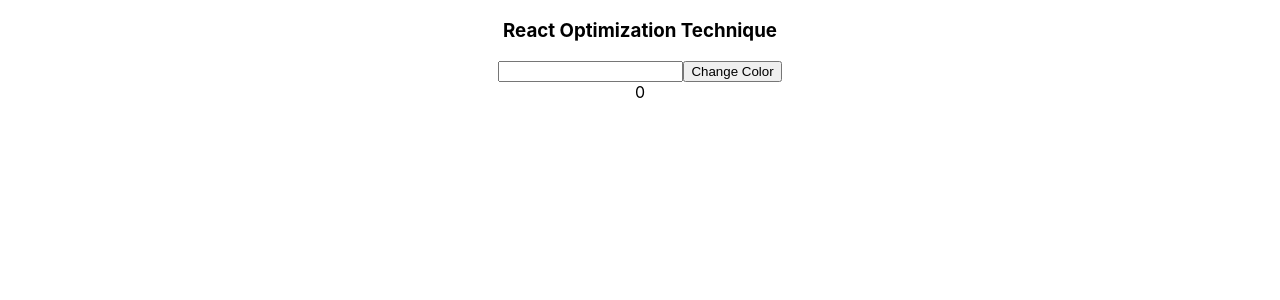
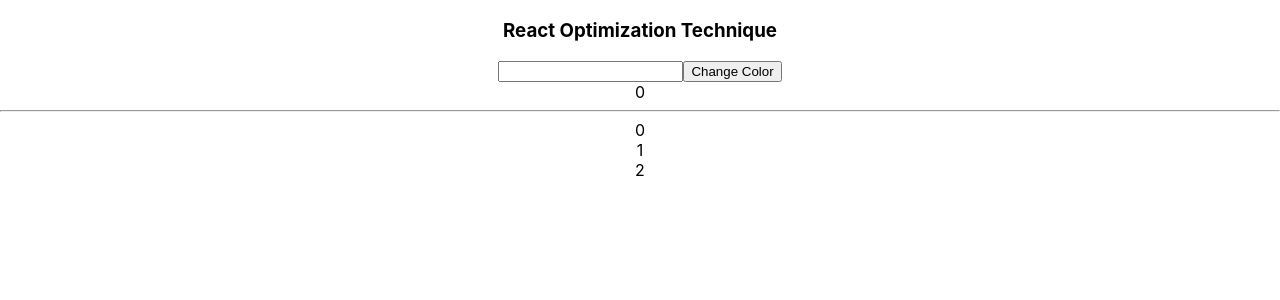
Before and after one commit to ShajadulGH/react-optimization-technique, a React (Create React App) app: page / in a window 1280 px wide. Shown: the top 300 px of the page. Built offline with nearby package versions, Linux system fonts and the light colour scheme.

Commit message:
Feat:Use useCallBack for Optimization

```diff
--- a/src/App.js
+++ b/src/App.js
@@ -1,7 +1,7 @@
-import React, { useState, useMemo, useEffect } from "react";
+import React, { useState, useMemo, useEffect, useCallback } from "react";
 import Input from "./Components/Input";
 import "./App.css";
-
+import List from "./Components/List";
 function App() {
   const [inputValue, setInputValue] = useState(0);
   const [dark, setDark] = useState(false);
@@ -10,17 +10,20 @@
     for (let i = 0; i < 1000000000; i++) {}
     return num * 2;
   };
+  const forList = useCallback(() => {
+    return [inputValue, inputValue + 1, inputValue + 2];
+  }, [inputValue]);
   const multyplay = useMemo(() => {
     return slowFunction(inputValue);
   }, [inputValue]);
 
   const inputHandler = (event) => {
-    setInputValue(event.target.value);
+    setInputValue(parseInt(event.target.value));
   };
   const darkHandle = () => {
     setDark((prevDark) => !prevDark);
   };
-  const styles = useMemo(() => {
+  const stylesValue = useMemo(() => {
     return {
       backgroundColor: dark ? "black" : "white",
       color: dark ? "white" : "black",
@@ -28,13 +31,17 @@
   }, [dark]);
   useEffect(() => {
     console.log("Color Changed");
-  }, [styles]);
+  }, [stylesValue]);
   return (
     <div className="App">
-      <h3>React Optimization Technique</h3>
-      <Input onChange={inputHandler} />
-      <button onClick={darkHandle}>Change Color</button>
-      <div style={styles}>{multyplay}</div>
+      <div style={stylesValue}>
+        <h3>React Optimization Technique</h3>
+        <Input onChange={inputHandler} />
+        <button onClick={darkHandle}>Change Color</button>
+        <div style={stylesValue}>{multyplay}</div>
+        <hr></hr>
+        <List inputValue={inputValue} forList={forList}></List>
+      </div>
     </div>
   );
 }
--- /dev/null
+++ b/src/Components/List.js
@@ -0,0 +1,10 @@
+import { useEffect } from "react";
+import React, { useState } from "react";
+export default function List({ forList }) {
+  const [state, setState] = useState([]);
+  useEffect(() => {
+    console.log("List Running");
+    setState(forList());
+  }, [forList]);
+  return state.map((item) => <div key={item}>{item}</div>);
+}
```
